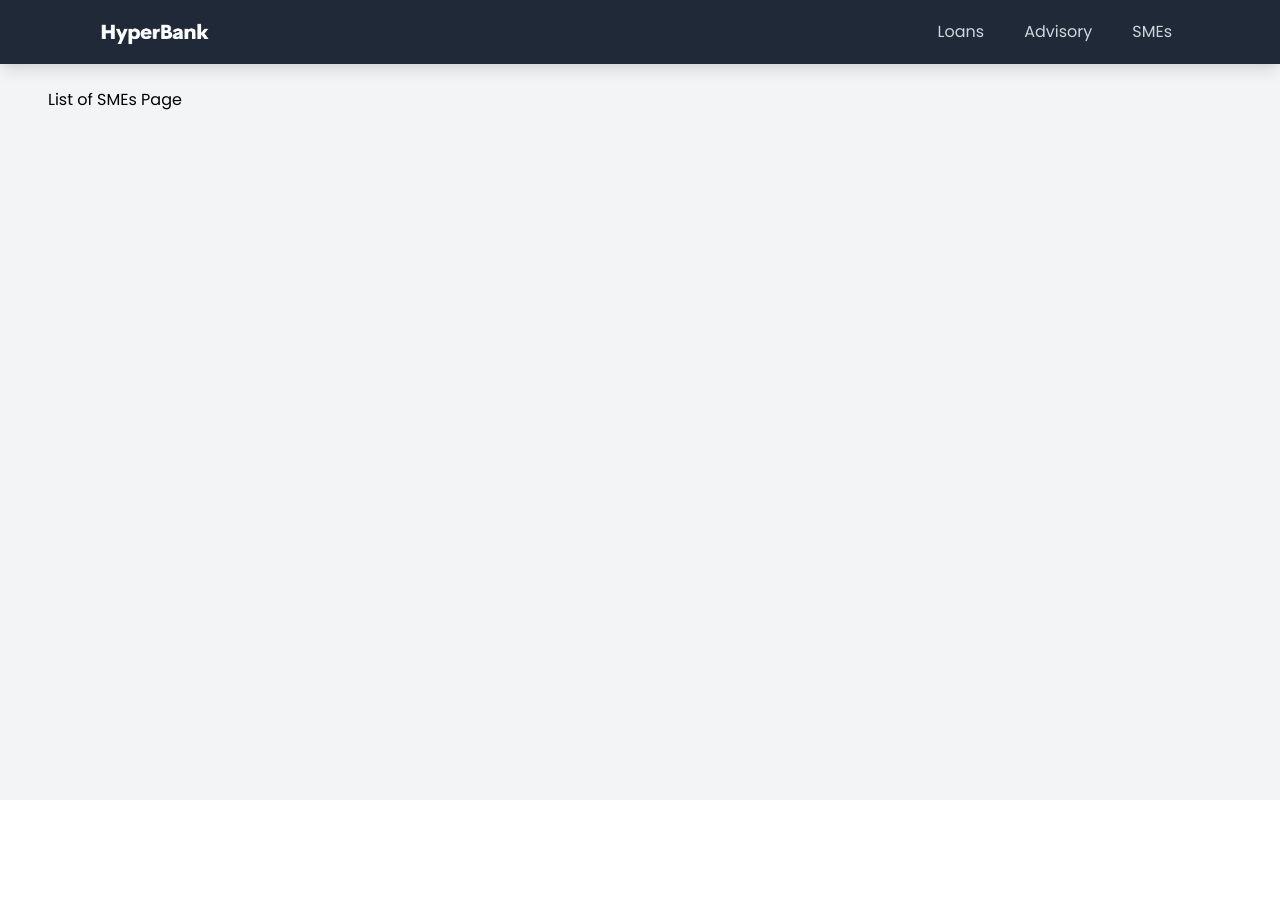
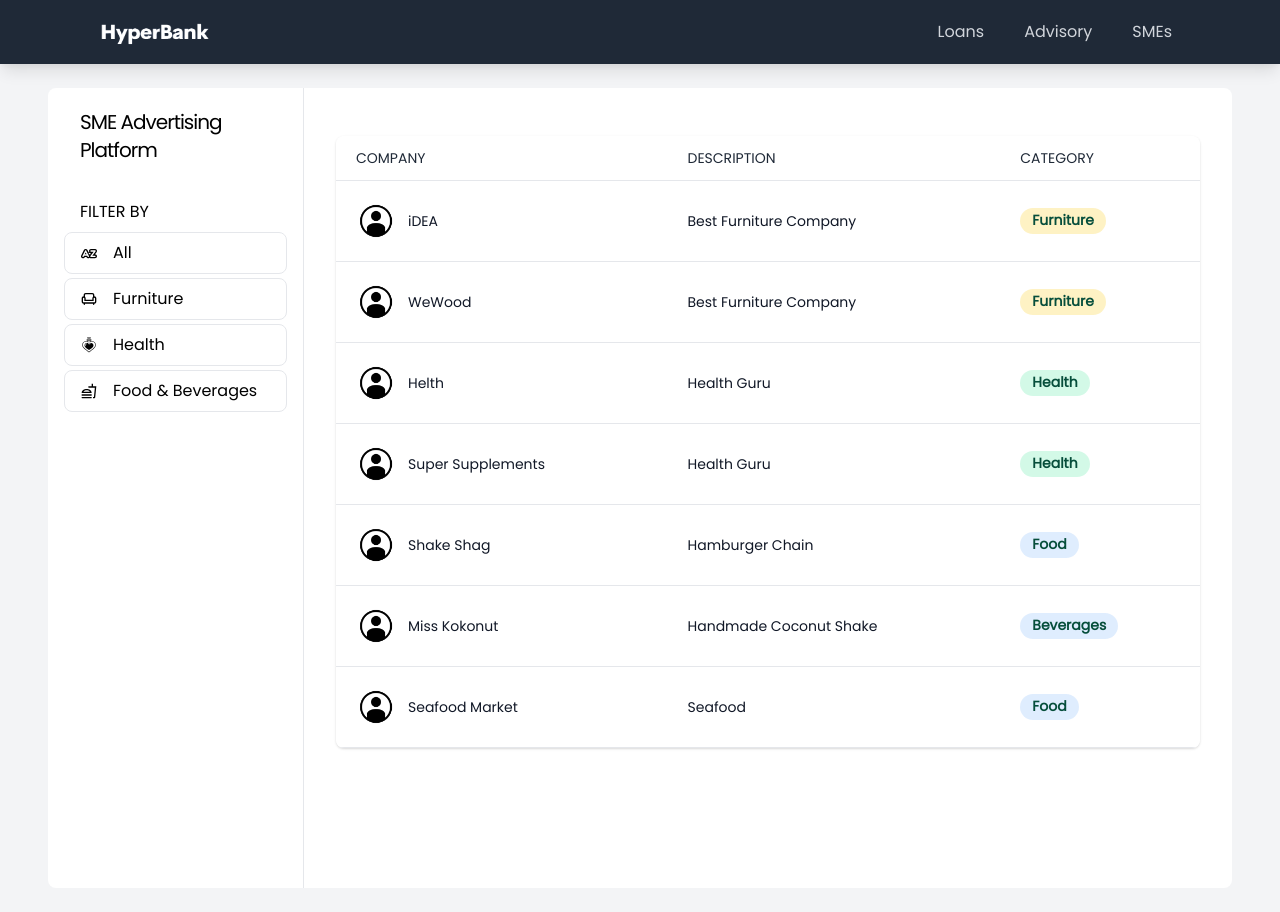
Before and after one commit to seanisoverhere/is419-hyperbank, a React (Create React App) app: page /sme in a window 1280 px wide. Before the commit the page ends 800 px from the top, so only its background shows below. Built offline with nearby package versions, Linux system fonts and the light colour scheme.

Commit message:
add sme list page

```diff
--- /dev/null
+++ b/src/components/Sme/Container.js
@@ -0,0 +1,94 @@
+import React from "react";
+import SmeAll from "./SmeAll";
+
+import { TiSortAlphabeticallyOutline } from "react-icons/ti";
+import { GiHealthPotion } from "react-icons/gi";
+import { MdOutlineChair, MdOutlineFastfood } from "react-icons/md";
+
+const Container = () => {
+  return (
+    <>
+      <div class="flex h-screen overflow-hidden bg-white rounded-lg">
+        <div class="hidden md:flex md:flex-shrink-0">
+          <div class="flex flex-col w-64">
+            <div class="flex flex-col flex-grow pt-5 overflow-y-auto border-r  bg-neutral-800">
+              <div class="flex flex-col items-center flex-shrink-0 px-4">
+                <div class="px-4 text-left focus:outline-none">
+                  <h2 class="block text-xl font-medium tracking-tighter transition duration-500 ease-in-out transform cursor-pointer text-neutral-200 hover:text-neutral-200">
+                    SME Advertising Platform
+                  </h2>
+                </div>
+                <button class="hidden rounded-lg focus:outline-none focus:shadow-outline">
+                  <svg fill="currentColor" viewBox="0 0 20 20" class="w-6 h-6">
+                    <path
+                      fill-rule="evenodd"
+                      d="M3 5a1 1 0 011-1h12a1 1 0 110 2H4a1 1 0 01-1-1zM3 10a1 1 0 011-1h12a1 1 0 110 2H4a1 1 0 01-1-1zM9 15a1 1 0 011-1h6a1 1 0 110 2h-6a1 1 0 01-1-1z"
+                      clip-rule="evenodd"
+                    ></path>
+                    <path
+                      fill-rule="evenodd"
+                      d="M4.293 4.293a1 1 0 011.414 0L10 8.586l4.293-4.293a1 1 0 111.414 1.414L11.414 10l4.293 4.293a1 1 0 01-1.414 1.414L10 11.414l-4.293 4.293a1 1 0 01-1.414-1.414L8.586 10 4.293 5.707a1 1 0 010-1.414z"
+                      clip-rule="evenodd"
+                    ></path>
+                  </svg>
+                </button>
+              </div>
+              <div class="flex flex-col flex-grow px-4 mt-5">
+                <nav class="flex-1 space-y-1 bg-neutral-800">
+                  <p class="px-4 pt-4 font-medium uppercase text-neutral-200">
+                    Filter By
+                  </p>
+                  <ul>
+                    <li>
+                      <div
+                        class="inline-flex items-center w-full px-4 py-2 mt-1 text-base transition duration-500 ease-in-out transform border rounded-lg  text-neutral-200 bg-neutral-900 border-neutral-900 focus:shadow-outline hover:bg-gray-100"
+                        href="#"
+                      >
+                        <TiSortAlphabeticallyOutline />
+                        <span class="ml-4"> All</span>
+                      </div>
+                    </li>
+                    <li>
+                      <div
+                        class="inline-flex items-center w-full px-4 py-2 mt-1 text-base transition duration-500 ease-in-out transform border rounded-lg  text-neutral-200 border-neutral-800 hover:border-neutral-800 focus:shadow-outline hover:bg-neutral-900 hover:bg-gray-100"
+                        href="#"
+                      >
+                        <MdOutlineChair />
+                        <span class="ml-4">Furniture</span>
+                      </div>
+                    </li>
+                    <li>
+                      <div
+                        class="inline-flex items-center w-full px-4 py-2 mt-1 text-base transition duration-500 ease-in-out transform border rounded-lg  text-neutral-200 border-neutral-800 hover:border-neutral-800 focus:shadow-outline hover:bg-neutral-900 hover:bg-gray-100"
+                        href="#"
+                      >
+                        <GiHealthPotion />
+                        <span class="ml-4">Health</span>
+                      </div>
+                    </li>
+                    <li>
+                      <div
+                        class="inline-flex items-center w-full px-4 py-2 mt-1 text-base transition duration-500 ease-in-out transform border rounded-lg  text-neutral-200 border-neutral-800 hover:border-neutral-800 focus:shadow-outline hover:bg-neutral-900 hover:bg-gray-100"
+                        href="#"
+                      >
+                        <MdOutlineFastfood />
+                        <span class="ml-4">Food & Beverages</span>
+                      </div>
+                    </li>
+                  </ul>
+                </nav>
+              </div>
+            </div>
+          </div>
+        </div>
+        <div class="flex flex-col flex-1 w-0 overflow-hidden">
+          <main class="relative flex-1 overflow-y-auto focus:outline-none">
+            <SmeAll />
+          </main>
+        </div>
+      </div>
+    </>
+  );
+};
+
+export default Container;
--- /dev/null
+++ b/src/components/Sme/SmeAll.js
@@ -0,0 +1,83 @@
+import React from "react";
+
+import { SmeList } from "./SmeList";
+import Pfp from "../../assets/pfp.jpeg";
+
+const SmeAll = () => {
+  return (
+    <div className="mx-auto px-4 sm:px-8 w-full">
+      <div className="py-8">
+        <div className="-mx-4 sm:-mx-8 px-4 sm:px-8 py-4 overflow-x-auto">
+          <div className="inline-block min-w-full shadow rounded-lg overflow-hidden">
+            <table className="min-w-full leading-normal">
+              <thead>
+                <tr>
+                  <th
+                    scope="col"
+                    className="px-5 py-3 bg-white  border-b border-gray-200 text-gray-800  text-left text-sm uppercase font-normal"
+                  >
+                    Company
+                  </th>
+                  <th
+                    scope="col"
+                    className="px-5 py-3 bg-white  border-b border-gray-200 text-gray-800  text-left text-sm uppercase font-normal"
+                  >
+                    Description
+                  </th>
+                  <th
+                    scope="col"
+                    className="px-5 py-3 bg-white  border-b border-gray-200 text-gray-800  text-left text-sm uppercase font-normal"
+                  >
+                    Category
+                  </th>
+                </tr>
+              </thead>
+              <tbody>
+                {SmeList.map((value, key) => {
+                  return (
+                    <tr key={key}>
+                      <td className="px-5 py-5 border-b border-gray-200 bg-white text-sm transform hover:bg-gray-100">
+                        <a href={value.link} target="_blank" rel="noreferrer" className="flex items-center">
+                          <div className="flex-shrink-0">
+                            <div className="block relative">
+                              <img
+                                alt="profile"
+                                src={Pfp}
+                                className="mx-auto object-cover rounded-full h-10 w-10 "
+                              />
+                            </div>
+                          </div>
+                          <div className="ml-3">
+                            <p className="text-gray-900 whitespace-no-wrap">
+                              {value.name}
+                            </p>
+                          </div>
+                        </a>
+                      </td>
+                      <td className="px-5 py-5 border-b border-gray-200 bg-white text-sm">
+                        <p className="text-gray-900 whitespace-no-wrap">
+                          {value.description}
+                        </p>
+                      </td>
+                      <td className="px-5 py-5 border-b border-gray-200 bg-white text-sm">
+                        <span className="relative inline-block px-3 py-1 font-semibold text-green-900 leading-tight">
+                          <span
+                            aria-hidden="true"
+                            className={`absolute inset-0 bg-${value.color}-200 opacity-50 rounded-full`}
+                          ></span>
+                          <span className="relative">{value.category}</span>
+                        </span>
+                      </td>
+                    </tr>
+                  );
+                })}
+              </tbody>
+            </table>
+          </div>
+        </div>
+      </div>
+    </div>
+  );
+};
+
+export default SmeAll;
--- a/src/components/Sme/SmeList.js
+++ b/src/components/Sme/SmeList.js
@@ -1,37 +1,51 @@
-export default SmeList = [
+export const SmeList = [
   {
-    name: "SmeList",
+    category: "Furniture",
+    name: "iDEA",
+    color: "yellow",
     link: "http://www.google.com",
-    description: "A list of Sme objects",
+    description: "Best Furniture Company",
   },
   {
-    name: "SmeList",
+    category: "Furniture",
+    name: "WeWood",
+    color: "yellow",
     link: "http://www.google.com",
-    description: "A list of Sme objects",
+    description: "Best Furniture Company",
   },
   {
-    name: "SmeList",
+    category: "Health",
+    name: "Helth",
+    color: "green",
     link: "http://www.google.com",
-    description: "A list of Sme objects",
+    description: "Health Guru",
   },
   {
-    name: "SmeList",
+    category: "Health",
+    name: "Super Supplements",
+    color: "green",
     link: "http://www.google.com",
-    description: "A list of Sme objects",
+    description: "Health Guru",
   },
   {
-    name: "SmeList",
+    category: "Food",
+    name: "Shake Shag",
+    color: "blue",
     link: "http://www.google.com",
-    description: "A list of Sme objects",
+    description: "Hamburger Chain",
   },
   {
-    name: "SmeList",
+    category: "Beverages",
+    name: "Miss Kokonut",
+    color: "blue",
     link: "http://www.google.com",
-    description: "A list of Sme objects",
+    description: "Handmade Coconut Shake",
   },
   {
-    name: "SmeList",
+    category: "Food",
+    name: "Seafood Market",
+    color: "blue",
     link: "http://www.google.com",
-    description: "A list of Sme objects",
+    description: "Seafood",
   },
 ];
--- a/src/pages/Sme.js
+++ b/src/pages/Sme.js
@@ -1,10 +1,9 @@
 import React from 'react'
+import Container from "../components/Sme/Container";
 
 const Sme = () => {
   return (
-    <div>
-      List of SMEs Page
-    </div>
+    <Container />
   )
 }
 
```
Also changed, not shown: src/assets/pfp.jpeg (added).
